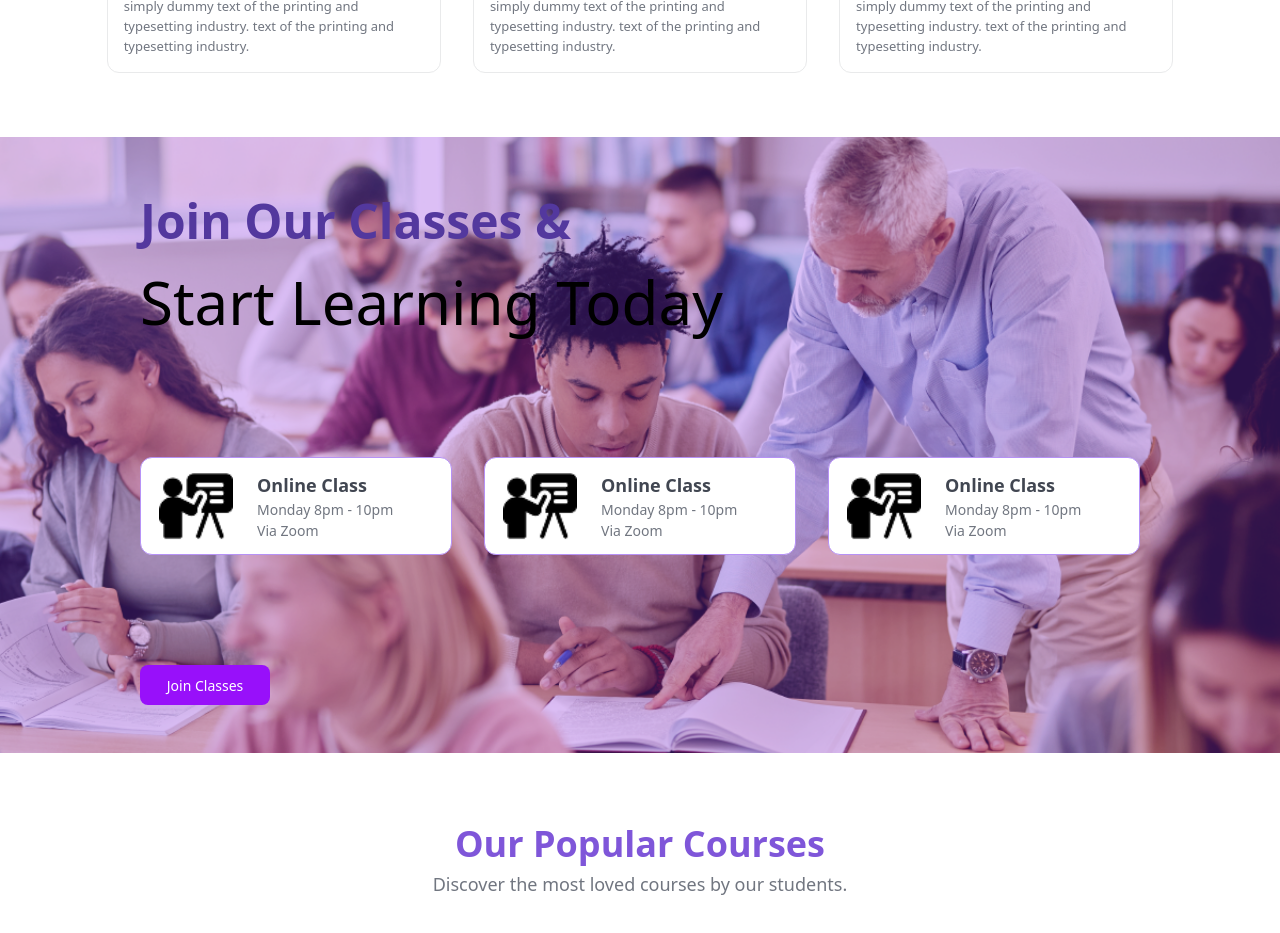
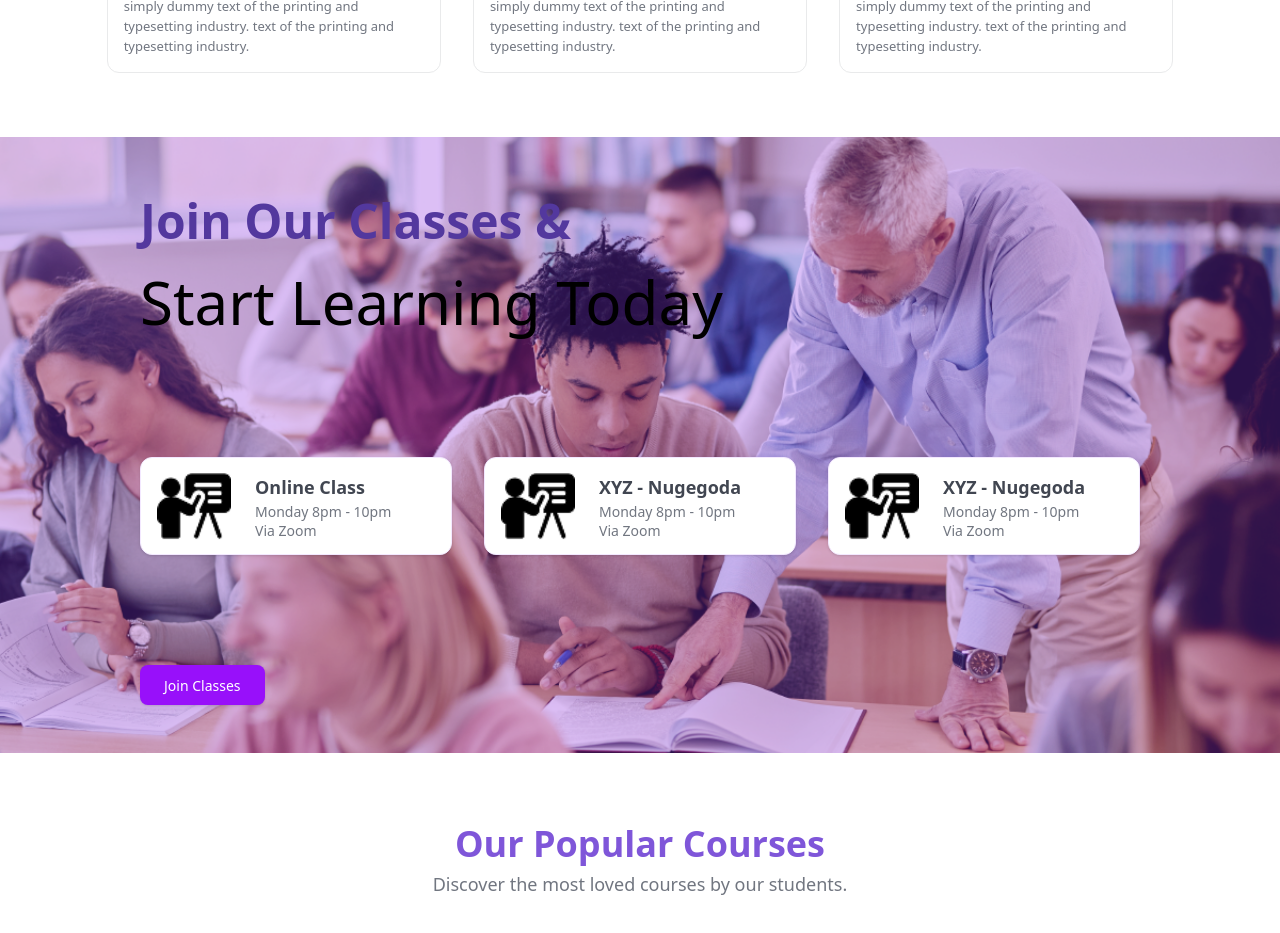
Before and after one commit to gomes-milindu/Combined_Mathematics_Frontend, a React (Vite) app: page / in a window 1280 px wide. Shown: the part 2140-3073 px from the top of the page. Built offline with nearby package versions, Linux system fonts and the light colour scheme.

Commit message:
home page join class section changes

```diff
--- a/src/components/HomePage/JoinClass.jsx
+++ b/src/components/HomePage/JoinClass.jsx
@@ -1,14 +1,14 @@
 import icon from '../../assets/Hero/icon.png'
 
-function JoinClass() {
+function JoinClass({ title }) {
     return (
-        <div className="w-full md:w-[312px] h-[90px] md:h-[98px] bg-white flex border rounded-xl border-[#B692F6]">
-            <div className="w-full flex flex-row justify-center items-center gap-4 md:gap-6 px-4">
-                <div className="h-[60px] w-[60px] md:h-[74px] md:w-[74px] bg-no-repeat bg-center bg-contain shrink-0" style={{ backgroundImage: `url(${icon})` }}></div>
-                <div className="h-auto w-full md:w-44">
-                    <div className="text-[16px] md:text-[18px] font-semibold text-[#414651]">Online Class</div>
-                    <div className="text-[13px] md:text-[14px] font-normal text-[#717680]">Monday 8pm - 10pm</div>
-                    <div className="text-[13px] md:text-[14px] font-normal text-[#717680]">Via Zoom</div>
+        <div className="w-full md:w-[312px] h-[76px] md:h-[98px] bg-white flex border border-purple-100 shadow-sm rounded-xl">
+            <div className="w-full flex flex-row items-center gap-4 md:gap-6 px-4">
+                <div className="h-[36px] w-[36px] md:h-[74px] md:w-[74px] bg-no-repeat bg-center bg-contain shrink-0" style={{ backgroundImage: `url(${icon})` }}></div>
+                <div className="flex flex-col justify-center h-full pt-1">
+                    <div className="text-[14px] md:text-[18px] font-semibold text-[#414651] leading-snug">{title || "Online Class"}</div>
+                    <div className="text-[12px] md:text-[14px] font-normal text-[#717680] mt-[2px] leading-snug">Monday 8pm - 10pm</div>
+                    <div className="text-[12px] md:text-[14px] font-normal text-[#717680] leading-snug">Via Zoom</div>
                 </div>
             </div>
         </div>
--- a/src/sections/HomePage/JoinClassSection.jsx
+++ b/src/sections/HomePage/JoinClassSection.jsx
@@ -4,28 +4,35 @@ import JoinClass from '../../components/HomePage/JoinClass'
 
 function JoinClassSection() {
   return (
-    <section className='w-full h-auto min-h-[400px] md:min-h-[500px] lg:min-h-[600px] relative'>
-      <div className='w-full h-full bg-purple-500 bg-cover bg-center bg-no-repeat absolute inset-0' style={{ backgroundImage: `url(${image})` }}>
-        <div className="w-full h-full bg-[#8A38F5] opacity-30 absolute z-5"></div>
+    <section className='w-full h-auto min-h-[auto] md:min-h-[500px] lg:min-h-[600px] relative bg-white md:bg-transparent'>
+      {/* Background image */}
+      <div className='w-full h-full bg-cover bg-center bg-no-repeat absolute inset-0' style={{ backgroundImage: `url(${image})` }}>
+        {/* Mobile: light white overlay for readability. Desktop: original purple overlay */}
+        <div className="w-full h-full bg-white/90 md:bg-[#8A38F5] md:opacity-30 absolute z-5"></div>
       </div>
-      <div className="w-full h-full flex justify-center items-center relative z-10 py-8 md:py-12">
-        <div className="w-11/12 md:w-10/12 max-w-[1000px] flex flex-col justify-start gap-6 md:gap-16 lg:gap-[110px]">
-          <div className='flex flex-col gap-4 md:gap-8'>
-            <div className='flex flex-col'>
-              <div className="text-[20px] md:text-[36px] lg:text-[48px] font-semibold text-[#53389E]">Join Our Classes &</div>
-              <div className="text-[24px] md:text-[44px] lg:text-[60px] font-medium text-[#000000]">Start Learning Today</div>
+
+      <div className="w-full h-full flex justify-center items-center relative z-10 py-10 md:py-12">
+        <div className="w-[90%] md:w-10/12 max-w-[1000px] flex flex-col justify-start gap-6 md:gap-16 lg:gap-[110px]">
+
+          <div className='flex flex-col gap-1 md:gap-8'>
+            <div className='flex flex-col items-center md:items-start text-center md:text-left'>
+              <div className="text-[18px] md:text-[36px] lg:text-[48px] font-semibold text-[#6941C6] md:text-[#53389E]">Join Our Classes &</div>
+              <div className="text-[22px] md:text-[44px] lg:text-[60px] font-medium text-[#101828] md:text-[#000000]">Start Learning Today</div>
             </div>
           </div>
 
           <div className="flex flex-col md:flex-row gap-3 md:gap-6 lg:gap-8">
-            <JoinClass />
-            <JoinClass />
-            <JoinClass />
+            <JoinClass title="Online Class" />
+            <JoinClass title="XYZ - Nugegoda" />
+            <JoinClass title="XYZ - Nugegoda" />
           </div>
 
-          <button className="w-[130px] h-10 bg-purple-600 rounded-lg text-white text-[14px] font-medium ">
-            Join Classes
-          </button>
+          <div className="flex justify-center md:justify-start w-full mt-2 md:mt-0">
+            <button className="px-6 h-10 bg-[#7F56D9] md:bg-purple-600 rounded-lg text-white text-[14px] font-medium shadow-sm">
+              Join Classes
+            </button>
+          </div>
+
         </div>
       </div>
     </section>
```
